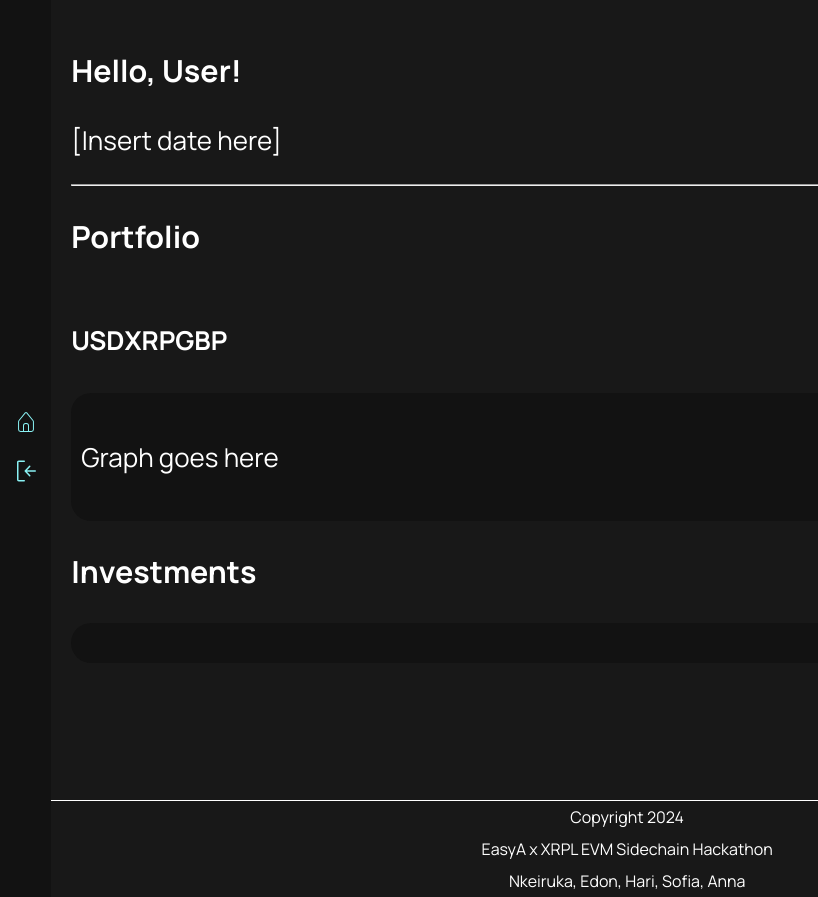
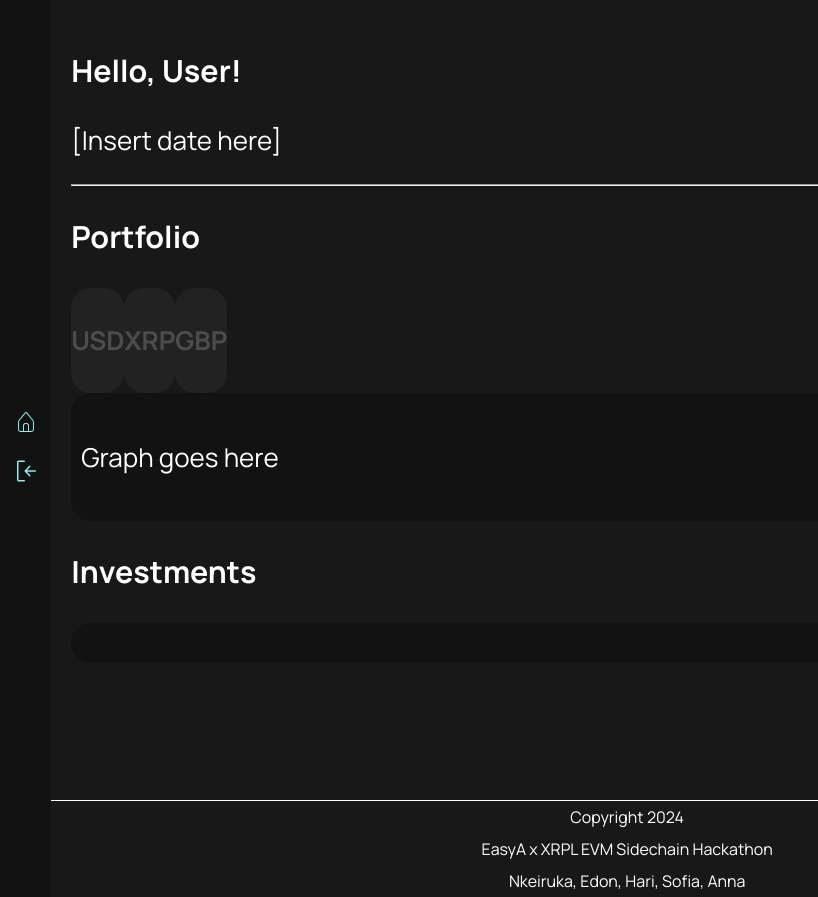
Before and after one commit to Kxiru/EasyA-x-XRP-Project, a React (Create React App) app in the folder hedgit.io/: page /dashboard in a window 1280 px wide. Shown: the whole page, without its empty margins (0-818 px from the left). Built offline with nearby package versions, Linux system fonts and the light colour scheme.

Commit message:
Skeletal structure of dashboard

```diff
--- a/hedgit.io/src/App.css
+++ b/hedgit.io/src/App.css
@@ -127,3 +127,9 @@ input[type="password"] {
   display: flex;
   flex-direction: row;
 }
+
+.currency-button {
+  background-color: #222222;
+  color: #4c4c4c;
+  border-radius: 20px;
+}
```
